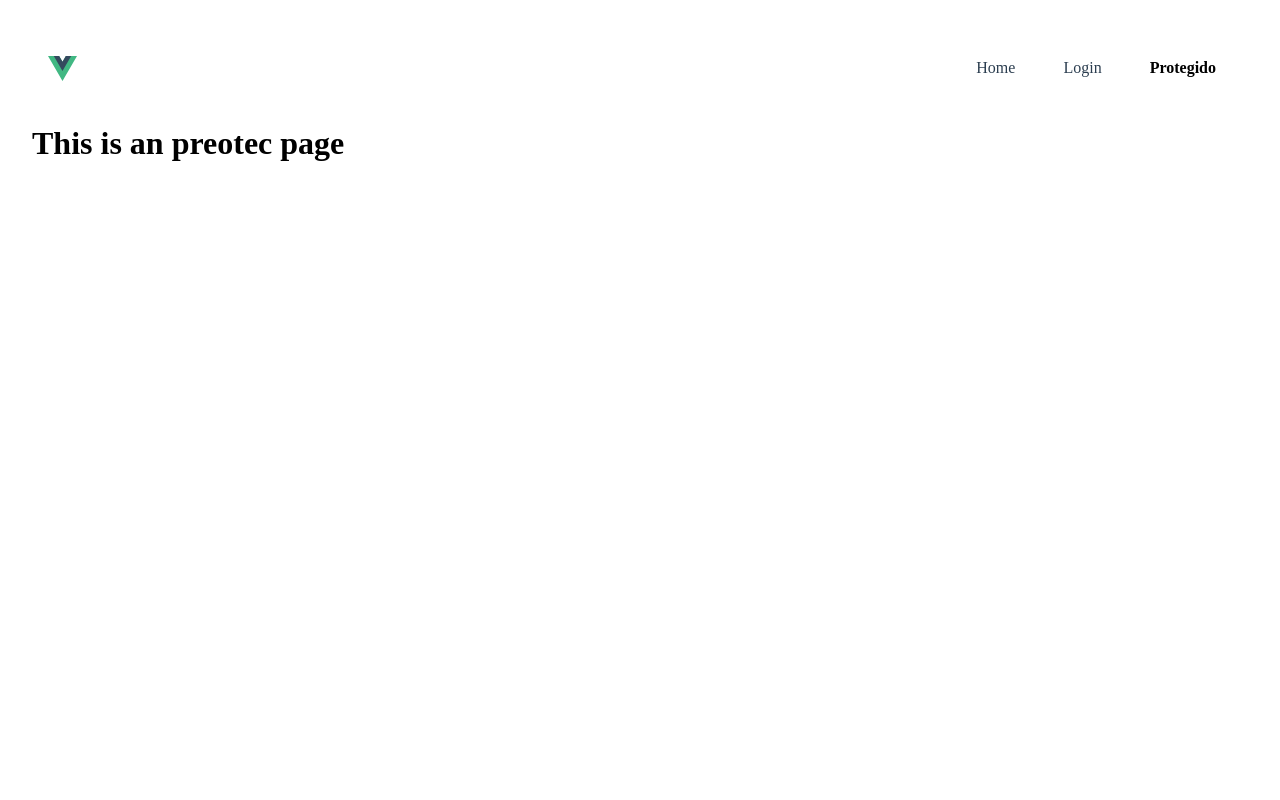
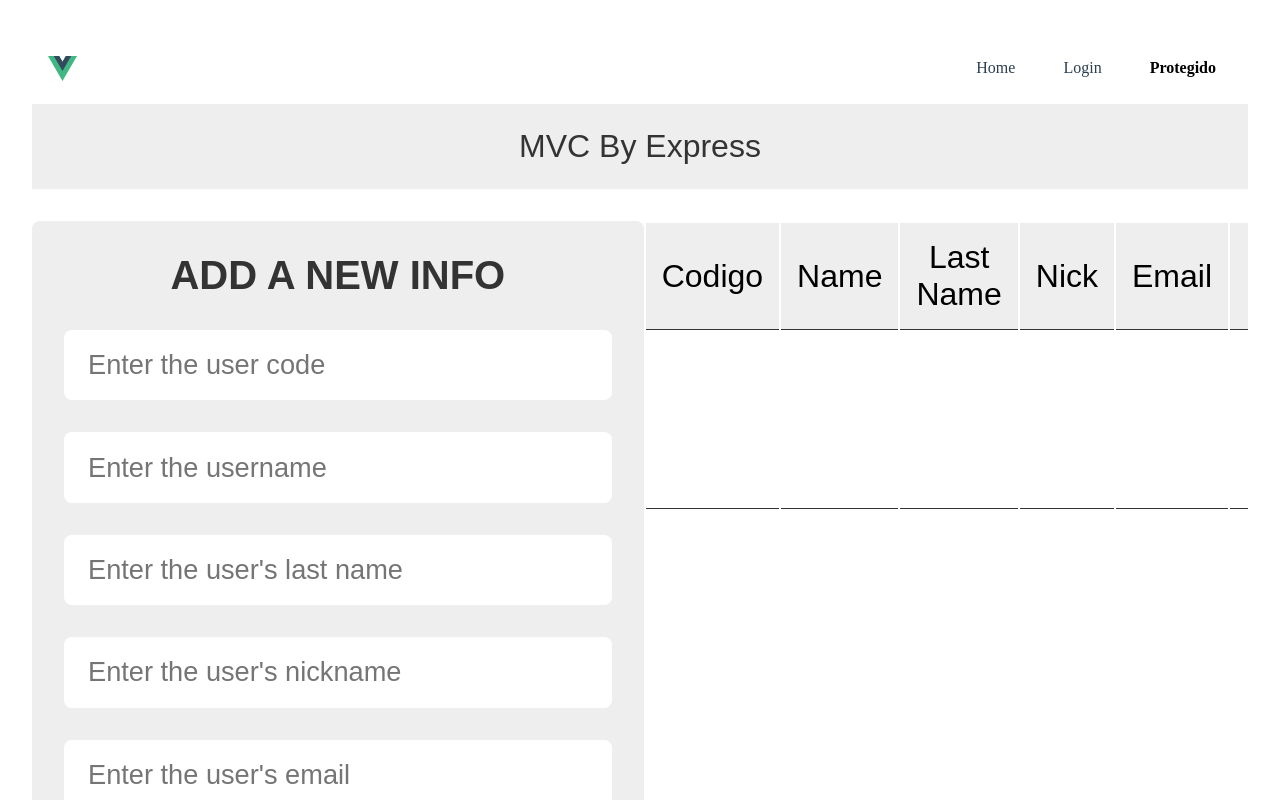
Before and after one commit to OugMontiel/hexagonal, a Vue app: page /Protegido in a window 1280 px wide. Shown: the top 800 px of the page. Built offline with nearby package versions, Linux system fonts and the light colour scheme.

Commit message:
feat: :sparkles: Nueva vista .. protegida

```diff
--- a/src/assets/base.css
+++ b/src/assets/base.css
@@ -5,4 +5,10 @@
   --vt-c-indigo: #2c3e50;
   --vt-c-divider-light-1: rgba(60, 60, 60, 0.29);
   --vt-c-text-light-1: var(--vt-c-indigo);
+  --green: #27ae60;
+  --black: #333;
+  --white: #fff;
+  --bg-color: #eee;
+  --box-shadow: 0 .5rem 1rem rgba(0, 0, 0, .1);
+  --border: .1rem solid var(--black);
 }
--- a/src/views/Protegido.vue
+++ b/src/views/Protegido.vue
@@ -1,5 +1,209 @@
 <template>
-  <div class="about">
-    <h1>This is an preotec page</h1>
+
+  <span class="message">MVC by express</span>
+  <div class="container">
+    <div class="admin-product-form-container">
+      <form id="myForm" action="/user/v1" method="POST"> <!-- enctype="multipart/form-data" -->
+        <h3>add a new info</h3>
+        <input type="number" placeholder="Enter the user code" name="codigo" class="box">
+        <input type="text" placeholder="Enter the username" name="nombre" class="box">
+        <input type="text" placeholder="Enter the user's last name" name="apellido" class="box">
+        <input type="text" placeholder="Enter the user's nickname" name="nick" class="box">
+        <input type="email" placeholder="Enter the user's email" name="corro_electronico" class="box">
+        <input type="number" placeholder="Enter the user's phone number" name="telefono" class="box">
+        <input type="rol" placeholder="Enter the user role" name="rol" class="box">
+        <!-- <input type="file" accept="image/png, image/jpeg, image/jpg" name="product_image" class="box"> -->
+        <input type="submit" class="btn" name="add" value="add">
+      </form>
+    </div>
+    <div class="product-display">
+      <table class="product-display-table">
+        <thead>
+          <tr>
+            <td>Codigo</td>
+            <td>Name</td>
+            <td>Last name</td>
+            <td>Nick</td>
+            <td>Email</td>
+            <td>Phone</td>
+            <td>Rol</td>
+            <td>Accion</td>
+          </tr>
+        </thead>
+        <tbody id="myTbody">
+          <tr>
+            <td><img src="//" height="100" alt=""></td>
+            <td contenteditable></td>
+            <td></td>
+            <td></td>
+            <td></td>
+            <td></td>
+            <td></td>
+            <td></td>
+            <td>
+              <a href="#" class="btn"> edit </a>
+              <a href="#" class="btn"> delete </a>
+            </td>
+          </tr>
+        </tbody>
+      </table>
+    </div>
   </div>
+
 </template>
+<style scoped>
+* {
+  font-family: 'Poppins', sans-serif;
+  margin: 0;
+  padding: 0;
+  box-sizing: border-box;
+  outline: none;
+  border: none;
+  text-decoration: none;
+  text-transform: capitalize;
+}
+
+html {
+  font-size: 62.5%;
+  overflow-x: hidden;
+}
+
+.btn {
+  display: block;
+  width: 100%;
+  cursor: pointer;
+  border-radius: .5rem;
+  margin-top: 1rem;
+  font-size: 1.7rem;
+  padding: 1rem 3rem;
+  background: var(--green);
+  color: var(--white);
+  text-align: center;
+}
+
+.btn:hover {
+  background: var(--black);
+}
+
+.message {
+  display: block;
+  background: var(--bg-color);
+  padding: 1.5rem 1rem;
+  font-size: 2rem;
+  color: var(--black);
+  margin-bottom: 2rem;
+  text-align: center;
+}
+
+.container {
+  display: flex;
+  justify-content: space-around;
+}
+
+.admin-product-form-container.centered {
+  display: flex;
+  align-items: center;
+  justify-content: center;
+  min-height: 100vh;
+
+}
+
+.admin-product-form-container form {
+  max-width: 50rem;
+  padding: 2rem;
+  border-radius: .5rem;
+  background: var(--bg-color);
+}
+
+.admin-product-form-container form h3 {
+  text-transform: uppercase;
+  color: var(--black);
+  margin-bottom: 1rem;
+  text-align: center;
+  font-size: 2.5rem;
+}
+
+.admin-product-form-container form .box {
+  width: 100%;
+  border-radius: .5rem;
+  padding: 1.2rem 1.5rem;
+  font-size: 1.7rem;
+  margin: 1rem 0;
+  background: var(--white);
+  text-transform: none;
+}
+
+.product-display {
+  /* margin: 2rem 0; */
+  width: 65%;
+  height: 85svh;
+  overflow-y: auto;
+}
+
+.product-display .product-display-table {
+  width: 100%;
+  text-align: center;
+}
+
+.product-display .product-display-table thead {
+  background: var(--bg-color);
+}
+
+.product-display .product-display-table th {
+  padding: 1rem;
+  font-size: 2rem;
+}
+
+
+.product-display .product-display-table td {
+  padding: 1rem;
+  font-size: 2rem;
+  border-bottom: var(--border);
+}
+
+.product-display .product-display-table .btn:first-child {
+  margin-top: 0;
+}
+
+.product-display .product-display-table .btn:last-child {
+  background: crimson;
+}
+
+.product-display .product-display-table .btn:last-child:hover {
+  background: var(--black);
+}
+
+@media (max-width:991px) {
+
+  html {
+    font-size: 55%;
+  }
+
+}
+
+@media (max-width:768px) {
+  .container {
+    flex-direction: column;
+    align-items: center;
+  }
+
+  .product-display {
+    margin-top: 2rem;
+    width: 100%;
+    height: 100svh;
+    overflow-y: scroll;
+  }
+
+}
+
+@media (max-width:450px) {
+
+  html {
+    font-size: 50%;
+  }
+
+  .product-display .product-display-table {
+    width: 80rem;
+  }
+}
+</style>
```
